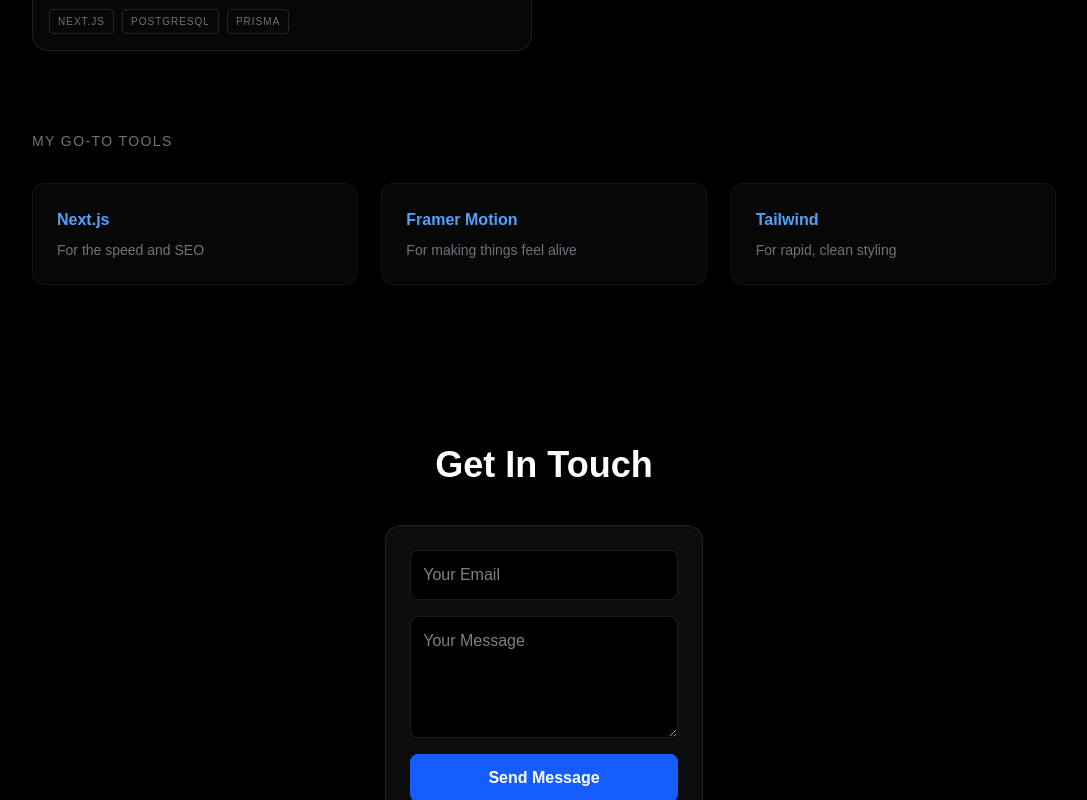
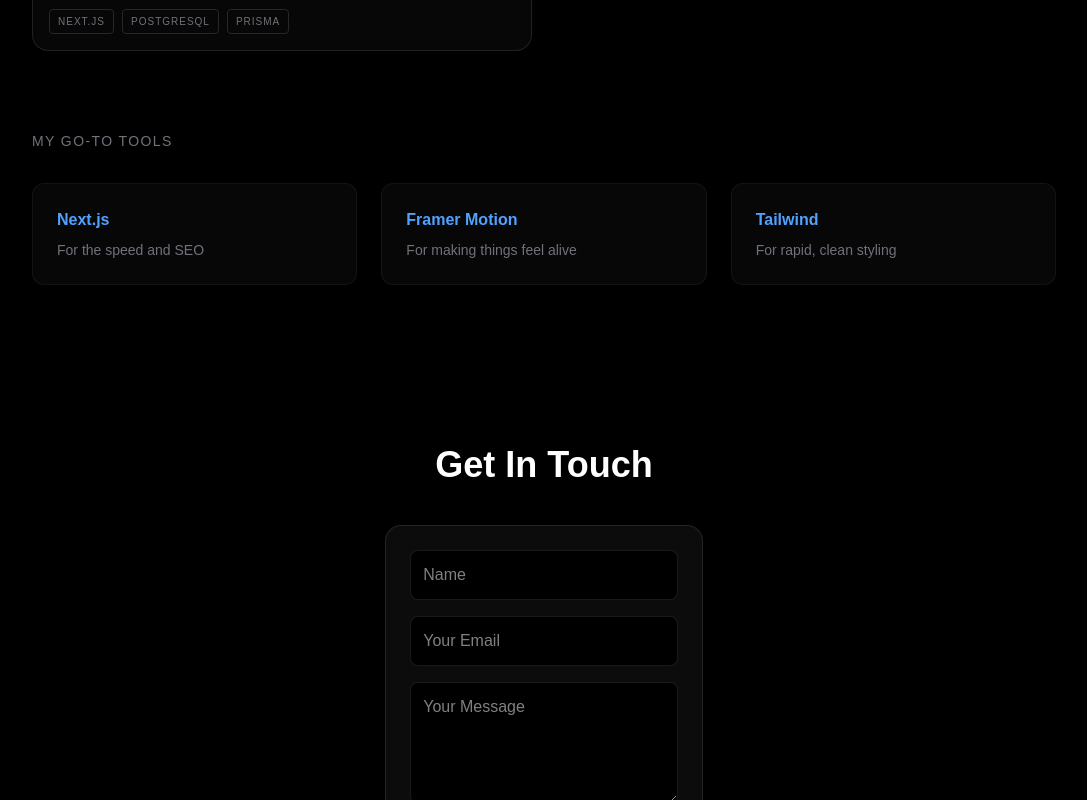
Before and after one commit to alexmps2003/my-portfolio, a Next.js app: page / in a window 1280 px wide. Shown: the part 1593-2393 px from the top of the page, without its empty margins (96-1183 px from the left). Built offline with nearby package versions, Linux system fonts and the light colour scheme.

Commit message:
final polish: added name input and connected to resend api

```diff
--- a/components/ContactForm.tsx
+++ b/components/ContactForm.tsx
@@ -46,6 +46,13 @@
           }}
           className="flex flex-col gap-4"
         >
+          <input
+            name="name"
+            type="text"
+            placeholder="Name"
+            required
+            className="p-3 rounded-lg bg-black border border-white/10 focus:border-blue-500 outline-none"
+          />
           <input
             name="email"
             type="email"
```
